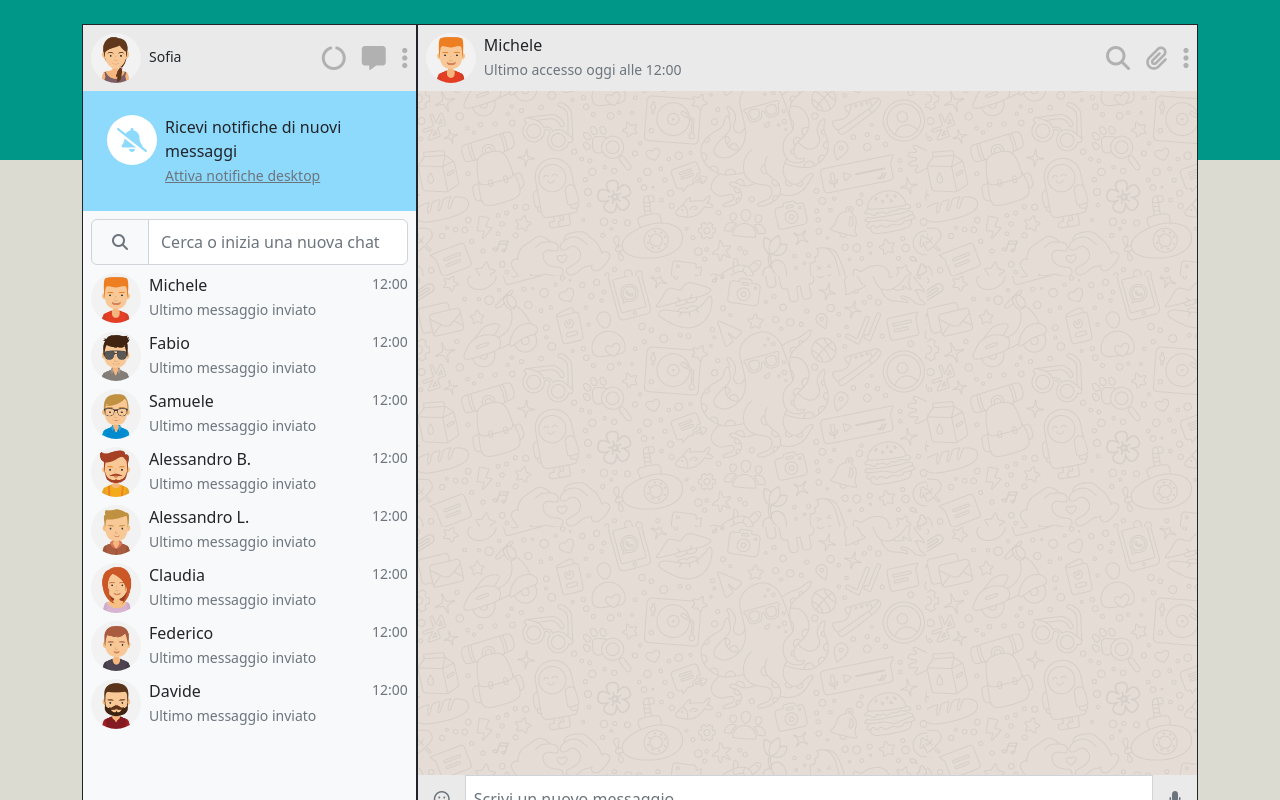
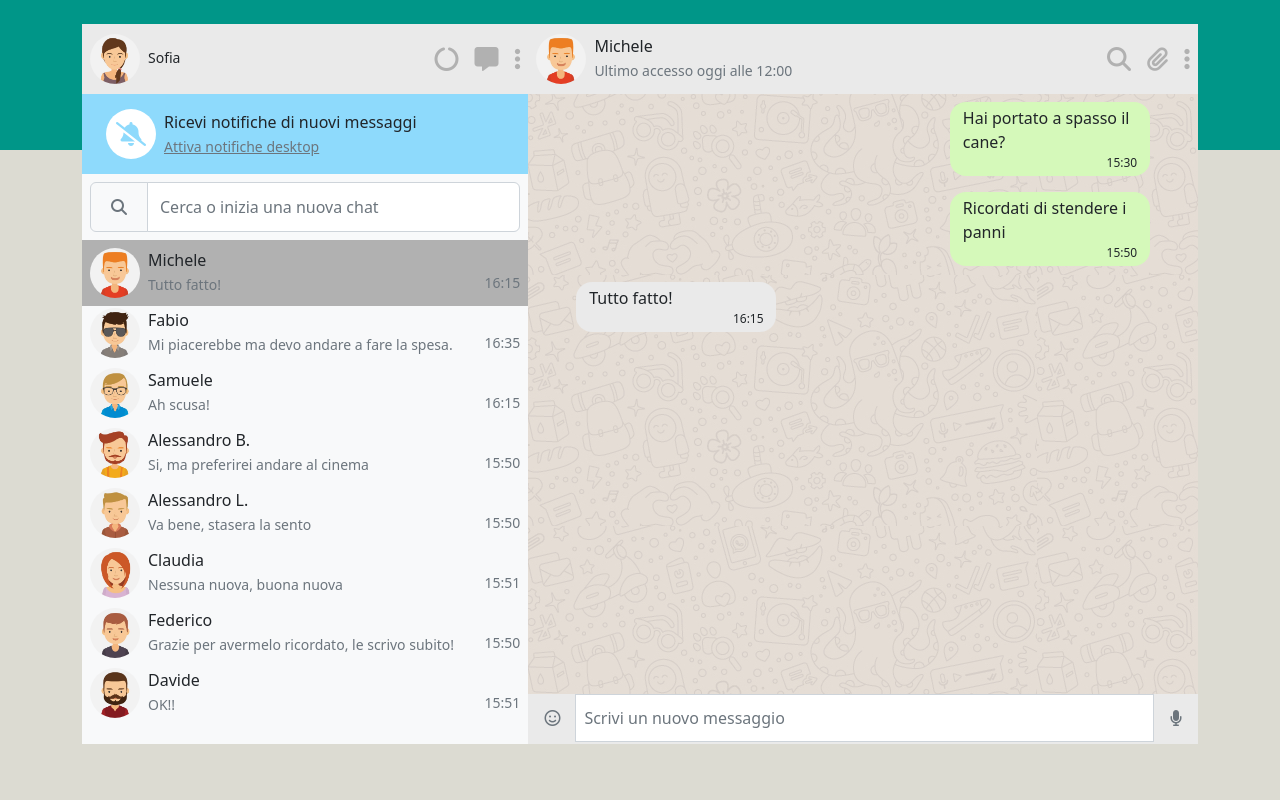
Before and after one commit to naz1ne/vue-boolzapp, a plain HTML site: page index.html in a window 1280 px wide. Drawn offline with nearby package versions, Linux system fonts and the light colour scheme.

Commit message:
add chat

```diff
--- a/assets/css/style.css
+++ b/assets/css/style.css
@@ -4,9 +4,9 @@
       box-sizing: border-box;
 }
 
-body {
+/* body {
       height: 100vh;
-}
+} */
 
 :root {
       --bz_theme: #009688;
@@ -18,41 +18,43 @@ body {
 }
 
 #app {
+      height: 90vh;
       position: fixed;
       top: 0;
       z-index: 1000;
       left: 50%;
-      transform: translate(-50%)
+      transform: translate(-50%);
 }
 
 .head_background {
       background-color: var(--bz_theme);
-      height: 20vh;
+      height: 150px;
 }
 
 .foot_background {
       background-color: var(--bz_lightning);
-      height: 80vh;
+      height: calc(100vh - 150px);
 }
 
 .left_section {
-      border: 1px solid;
-      width: 30%;
-      height: 800px;
+      width: 40%;
+      height: 90vh;
 }
 
 .right_section {
-      border: 1px solid;
       flex-grow: 1;
-      height: 800px;
       background-image: url(../img/mine.jpg);
       position: relative;
+      height: 90vh;
 }
 
 .left_head,
-.right_head {
+.right_head,
+.right_foot {
       background-color: var(--bz_light);
+      height: 70px;
 }
+
 .avatar_image > img {
       width: 50px;
       height: 50px;
@@ -68,6 +70,9 @@ body {
 
 .banner_notice {
       background-color: var(--bz_banner);
+      height: 80px;
+      display: flex;
+      align-items: center;
 }
 
 .banner_icon > i {
@@ -82,9 +87,45 @@ body {
       background-color: white;
 }
 
-.right_foot{
-      position: absolute;
-      width: 100%;
-      bottom: 0;
+.search_form {
+      height: 50px;
+}
+
+.section_contact {
+      height: calc(90vh - 200px - 1rem);
+      overflow-y: scroll;
+}
+.list_chat {
+      height: 60px;
+}
+
+.active_chat {
+      display: flex;
+      flex-direction: column;
+      height: calc(90vh - 120px);
+      overflow-y: scroll;
+}
+
+.single_message {
+      padding: 0.25rem 0.8rem;
+      width: 200px;
+      margin: 0.5rem 3rem;
+      border-radius: 1rem;
+}
+
+.sent {
+      align-self: flex-end;
+      background-color: var(--bz_sent);
+}
+
+.received {
       background-color: var(--bz_light);
 }
+
+.time_message {
+      font-size: 12px;
+}
+
+.select_chat {
+      background-color: var(--bz_lighter);
+}
--- a/assets/js/app.js
+++ b/assets/js/app.js
@@ -9,6 +9,7 @@ const { createApp } = Vue
 createApp ({
       data(){
             return {
+                  active: 0,
                   contacts: [
                         {
                               name: 'Michele',
@@ -173,5 +174,9 @@ createApp ({
                         }
                   ]
             }
-      }
-}).mount('#app')
+      },
+      methods: {
+            activeChat(i){
+                  this.active = i;
+            }}
+      }).mount('#app')
--- a/index.html
+++ b/index.html
@@ -53,13 +53,15 @@
                         </div>
                   </div>
                   <!-- /.search_form -->
-                  <div class="list_chat position-relative" v-for="contact in contacts">
-                        <div class="avatar_image m-2 d-flex">
-                              <img :src="'./assets/img/avatar' + contact.avatar + '.jpg'" />
-                              <div class="chat_info mx-2">
-                                    <p class="my-0">{{contact.name}}</p>
-                                    <small class="text-muted">Ultimo messaggio inviato</small>
-                                    <small class="position-absolute top-0 end-0 px-2 text-muted">12:00</small>
+                  <div class="section_contact">
+                        <div class="list_chat position-relative" v-for="(contact, i) in contacts" >
+                              <div class="avatar_image p-2 d-flex" @click="activeChat(i)" :class=" i == active ? 'select_chat' : ''">
+                                    <img :src="'./assets/img/avatar' + contact.avatar + '.jpg'" />
+                                    <div class="chat_info mx-2">
+                                          <p class="my-0">{{contact.name}}</p>
+                                          <small class="text-muted">{{contact.messages[contact.messages.length-1].message}}</small>
+                                          <small class="position-absolute bottom-2 end-0 px-2 text-muted">{{contact.messages[contact.messages.length-1].date.slice(11, 16)}}</small>
+                                    </div>
                               </div>
                         </div>
                   </div>
@@ -67,10 +69,10 @@
             <!-- /.left_section -->
             <div class="right_section">
                   <div class="right_head d-flex justify-content-between align-items-center">
-                        <div class="avatar_image m-2 d-flex">
-                              <img src="./assets/img/avatar_1.jpg" alt="">
+                        <div class="avatar_image m-2 d-flex" >
+                              <img :src="'./assets/img/avatar' + contacts[active].avatar + '.jpg'" alt="">
                               <div class="chat_info mx-2">
-                                    <p class="my-0">Michele</p>
+                                    <p class="my-0">{{contacts[active].name}}</p>
                                     <small class="text-muted">Ultimo accesso oggi alle 12:00</small>
                               </div>
                         </div>
@@ -82,7 +84,10 @@
                   </div>
                   <!-- /.right_head -->
                   <div class="active_chat">
-
+                        <div class="single_message" v-for="message in contacts[active].messages" :class="message.status === 'sent' ? 'sent' : 'received'">
+                              <div class="text_message" >{{message.message}}</div>
+                              <div class="text-end time_message">{{message.date.slice(11, 16)}}</div>
+                        </div>
                   </div>
                   <!-- /.active_chat -->
                   <div class="right_foot search_form ">
```
